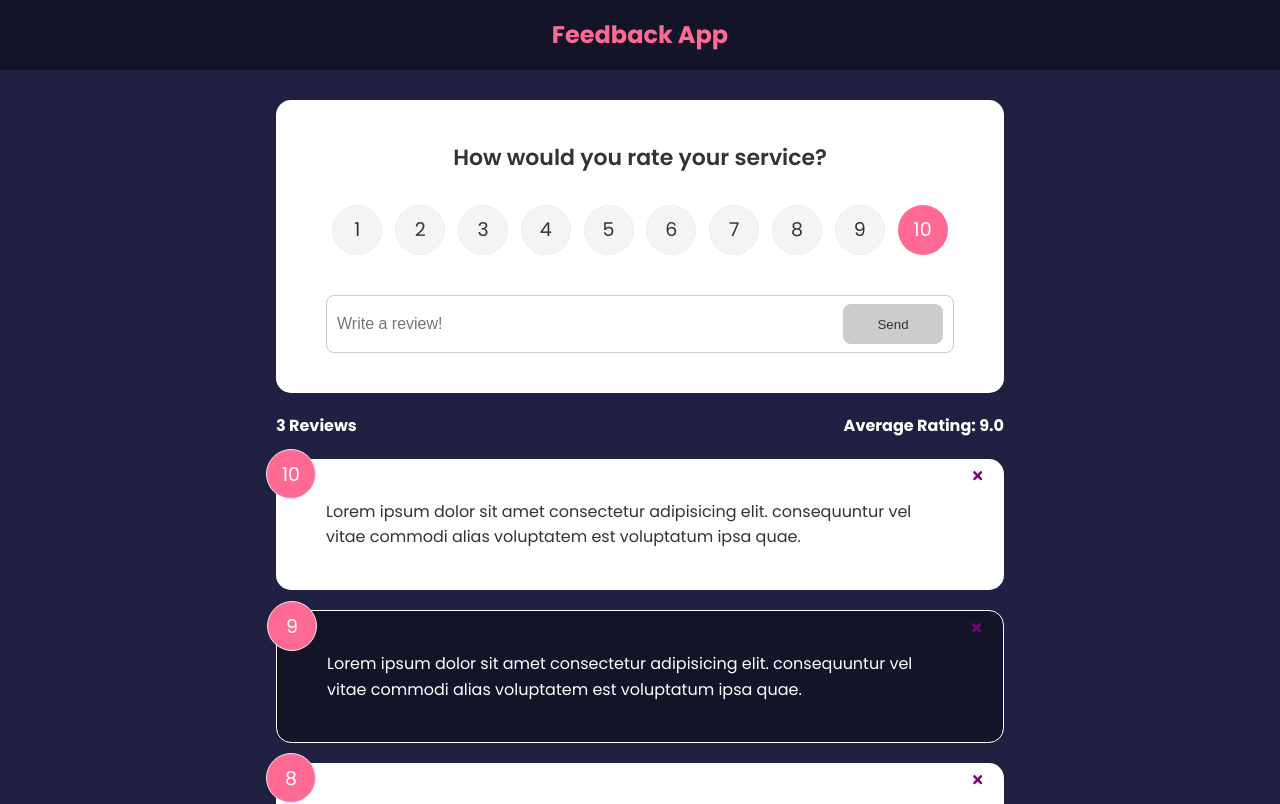
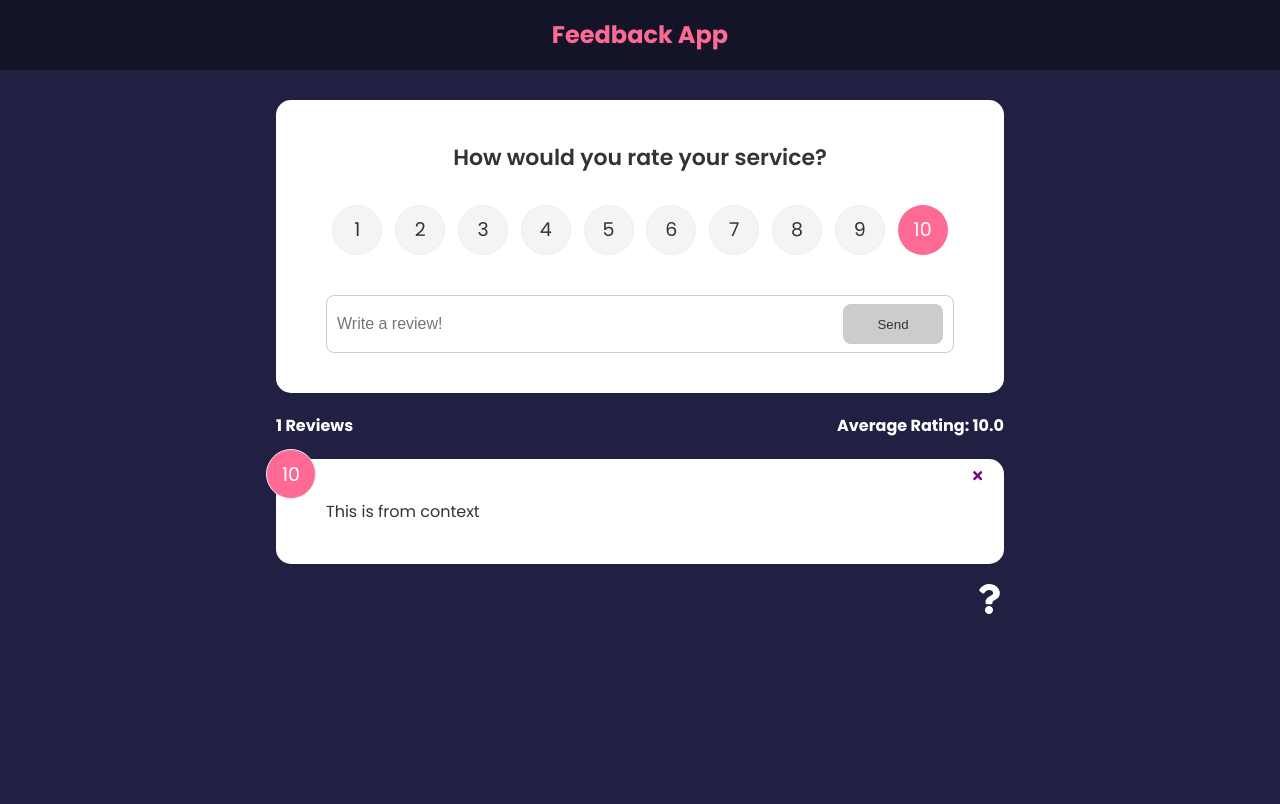
Before and after one commit to stone-com/feedback-app-react, a React (Create React App) app: page / in a window 1280 px wide. Shown: the top 804 px of the page. Built offline with nearby package versions, Linux system fonts and the light colour scheme.

Commit message:
Refactored whole app to use context instead of prop drilling

```diff
--- a/src/App.js
+++ b/src/App.js
@@ -1,8 +1,5 @@
-import { useState } from 'react';
-import { v4 as uuidv4 } from 'uuid';
 import { BrowserRouter as Router, Route, Routes } from 'react-router-dom';
 import Header from './components/Header';
-import FeedbackData from './data/feedbackData';
 import FeedbackList from './components/FeedbackList';
 import FeedbackStats from './components/FeedbackStats';
 import FeedbackForm from './components/FeedbackForm';
@@ -11,19 +8,6 @@
 import { FeedbackProvider } from './context/FeedbackContext';
 
 const App = () => {
-  const [feedback, setFeedback] = useState(FeedbackData);
-
-  const deleteFeedback = (id) => {
-    // Alert/ask user to confirm before deleting the feedback
-    if (window.confirm('Are you sure you want to delete??')) {
-      setFeedback(feedback.filter((item) => item.id !== id));
-    }
-  };
-
-  const addFeedback = (newFeedback) => {
-    newFeedback.id = uuidv4();
-    setFeedback([newFeedback, ...feedback]);
-  };
   return (
     <FeedbackProvider>
       <Router>
@@ -35,12 +19,9 @@
               path='/'
               element={
                 <>
-                  <FeedbackForm handleAdd={addFeedback} />
-                  <FeedbackStats feedback={feedback} />
-                  <FeedbackList
-                    feedback={feedback}
-                    handleDelete={deleteFeedback}
-                  />
+                  <FeedbackForm />
+                  <FeedbackStats />
+                  <FeedbackList />
                 </>
               }
             />
--- a/src/components/FeedbackForm.jsx
+++ b/src/components/FeedbackForm.jsx
@@ -1,13 +1,16 @@
 import Card from './shared/Card';
-import { useState } from 'react';
+import { useState, useContext } from 'react';
+import FeedbackContext from '../context/FeedbackContext';
 import Button from './shared/Button';
 import RatingSelect from './RatingSelect';
 
-const FeedbackForm = ({ handleAdd }) => {
+const FeedbackForm = () => {
   const [text, setText] = useState('');
   const [rating, setRating] = useState(10);
   const [btnDisabled, setBtnDisabled] = useState(true);
   const [message, setMessage] = useState('');
+
+  const { addFeedback } = useContext(FeedbackContext);
 
   const handleTextChange = (e) => {
     // check if less than 10 characters, disable button and display message if so
@@ -32,7 +35,7 @@
         rating,
       };
 
-      handleAdd(newFeedback);
+      addFeedback(newFeedback);
       setText('');
     }
   };
--- a/src/components/FeedbackItem.jsx
+++ b/src/components/FeedbackItem.jsx
@@ -1,12 +1,15 @@
 import { FaTimes } from 'react-icons/fa';
 import Card from './shared/Card';
 import { PropTypes } from 'prop-types';
+import { useContext } from 'react';
+import FeedbackContext from '../context/FeedbackContext';
 
-const FeedbackItem = ({ item, handleDelete, reverse }) => {
+const FeedbackItem = ({ item, reverse }) => {
+  const { deleteFeedback } = useContext(FeedbackContext);
   return (
     <Card reverse={reverse}>
       <div className='num-display'>{item.rating}</div>
-      <button onClick={() => handleDelete(item.id)} className='close'>
+      <button onClick={() => deleteFeedback(item.id)} className='close'>
         <FaTimes color='purple' />
       </button>
       <div className='text-display'>{item.text}</div>
--- a/src/components/FeedbackList.jsx
+++ b/src/components/FeedbackList.jsx
@@ -1,7 +1,10 @@
 import FeedbackItem from './FeedbackItem';
-import { PropTypes } from 'prop-types';
+import { useContext } from 'react';
+import FeedbackContext from '../context/FeedbackContext';
 
-const FeedbackList = ({ feedback, handleDelete }) => {
+const FeedbackList = () => {
+  const { feedback} = useContext(FeedbackContext);
+
   if (!feedback || feedback.length === 0) {
     return <p>No Feedback yet!</p>;
   }
@@ -11,7 +14,6 @@
         <FeedbackItem
           key={item.id}
           item={item}
-          handleDelete={handleDelete}
           // conditional to make every other card have reverse set to true, for styling purposes
           reverse={index % 2 === 0 ? false : true}
         />
@@ -20,15 +22,4 @@
   );
 };
 
-// Setting Proptypes for practice
-// Checking that the feedback prop is an array of objects containing id, text, and rating
-FeedbackList.propTypes = {
-  feedback: PropTypes.arrayOf(
-    PropTypes.shape({
-      id: PropTypes.string.isRequired,
-      text: PropTypes.string.isRequired,
-      rating: PropTypes.number.isRequired,
-    })
-  ),
-};
 export default FeedbackList;
--- a/src/components/FeedbackStats.jsx
+++ b/src/components/FeedbackStats.jsx
@@ -1,5 +1,8 @@
-import { PropTypes } from 'prop-types';
-const FeedbackStats = ({ feedback }) => {
+import { useContext } from 'react';
+import FeedbackContext from '../context/FeedbackContext';
+
+const FeedbackStats = () => {
+  const { feedback } = useContext(FeedbackContext);
   // Calculate average rating
   let average =
     feedback.reduce((acc, cur) => {
@@ -16,8 +19,4 @@
   );
 };
 
-// adding PropTypes
-FeedbackStats.propTypes = {
-  feedback: PropTypes.array.isRequired,
-};
 export default FeedbackStats;
--- a/src/context/FeedbackContext.js
+++ b/src/context/FeedbackContext.js
@@ -1,13 +1,28 @@
 import { createContext, useState } from 'react';
+import { v4 as uuidv4 } from 'uuid';
 
+// Setting up context to use state globally instead of prop drilling
 const FeedbackContext = createContext();
 
 export const FeedbackProvider = ({ children }) => {
   const [feedback, setFeedback] = useState([
     { id: 1, text: 'This is from context', rating: 10 },
   ]);
+
+  const deleteFeedback = (id) => {
+    // Alert/ask user to confirm before deleting the feedback
+    if (window.confirm('Are you sure you want to delete??')) {
+      setFeedback(feedback.filter((item) => item.id !== id));
+    }
+  };
+
+  const addFeedback = (newFeedback) => {
+    newFeedback.id = uuidv4();
+    setFeedback([newFeedback, ...feedback]);
+  };
+
   return (
-    <FeedbackContext.Provider value={{ feedback }}>
+    <FeedbackContext.Provider value={{ feedback, deleteFeedback, addFeedback }}>
       {children}
     </FeedbackContext.Provider>
   );
--- a/src/data/feedbackData.js
+++ /dev/null
@@ -1,19 +0,0 @@
-const FeedbackData = [
-  {
-    id: 1,
-    rating: 10,
-    text: 'Lorem ipsum dolor sit amet consectetur adipisicing elit. consequuntur vel vitae commodi alias voluptatem est voluptatum ipsa quae.',
-  },
-  {
-    id: 2,
-    rating: 9,
-    text: 'Lorem ipsum dolor sit amet consectetur adipisicing elit. consequuntur vel vitae commodi alias voluptatem est voluptatum ipsa quae.',
-  },
-  {
-    id: 3,
-    rating: 8,
-    text: 'Lorem ipsum dolor sit amet consectetur adipisicing elit. consequuntur vel vitae commodi alias voluptatem est voluptatum ipsa quae.',
-  },
-];
-
-export default FeedbackData;
```
